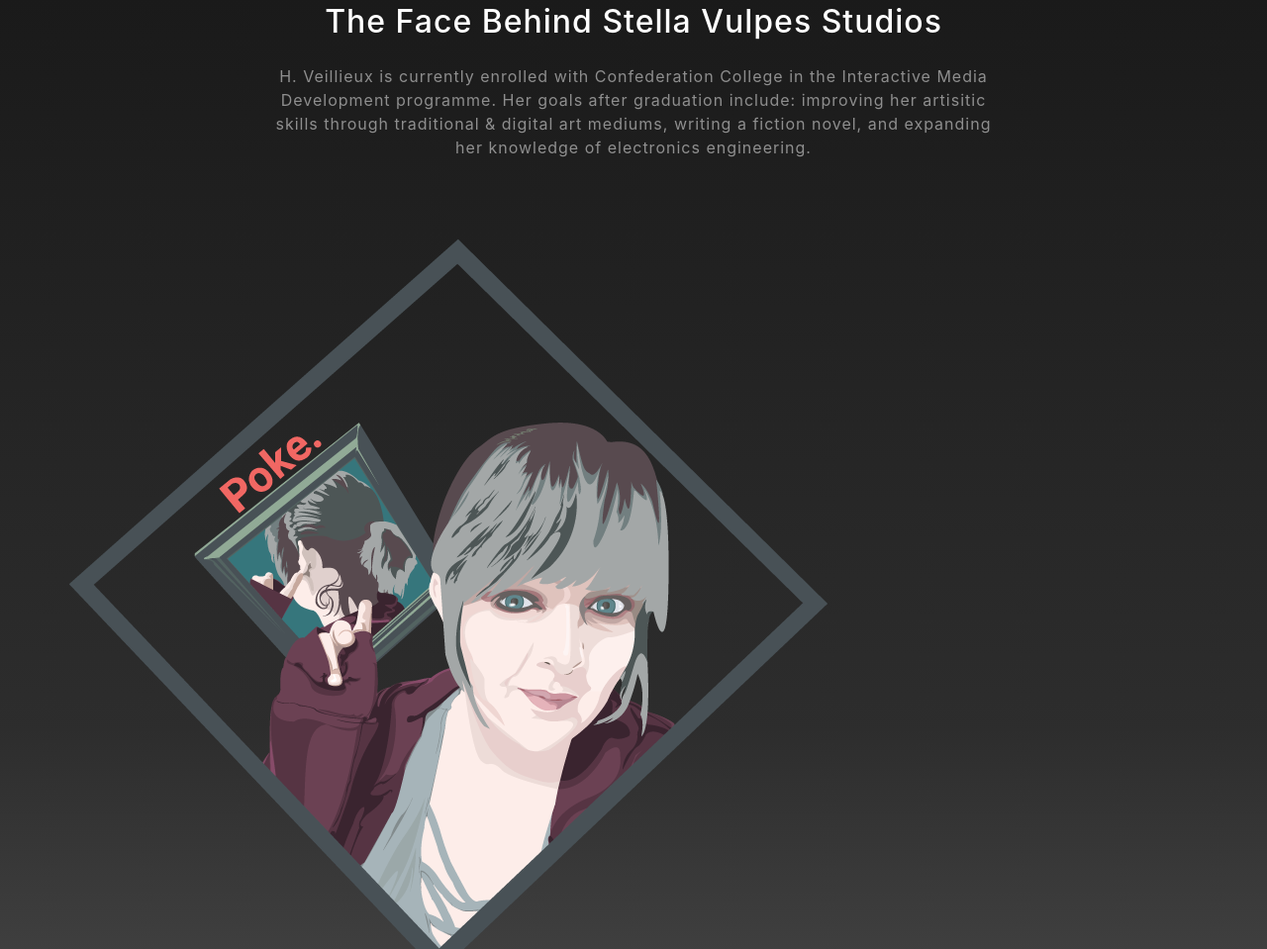
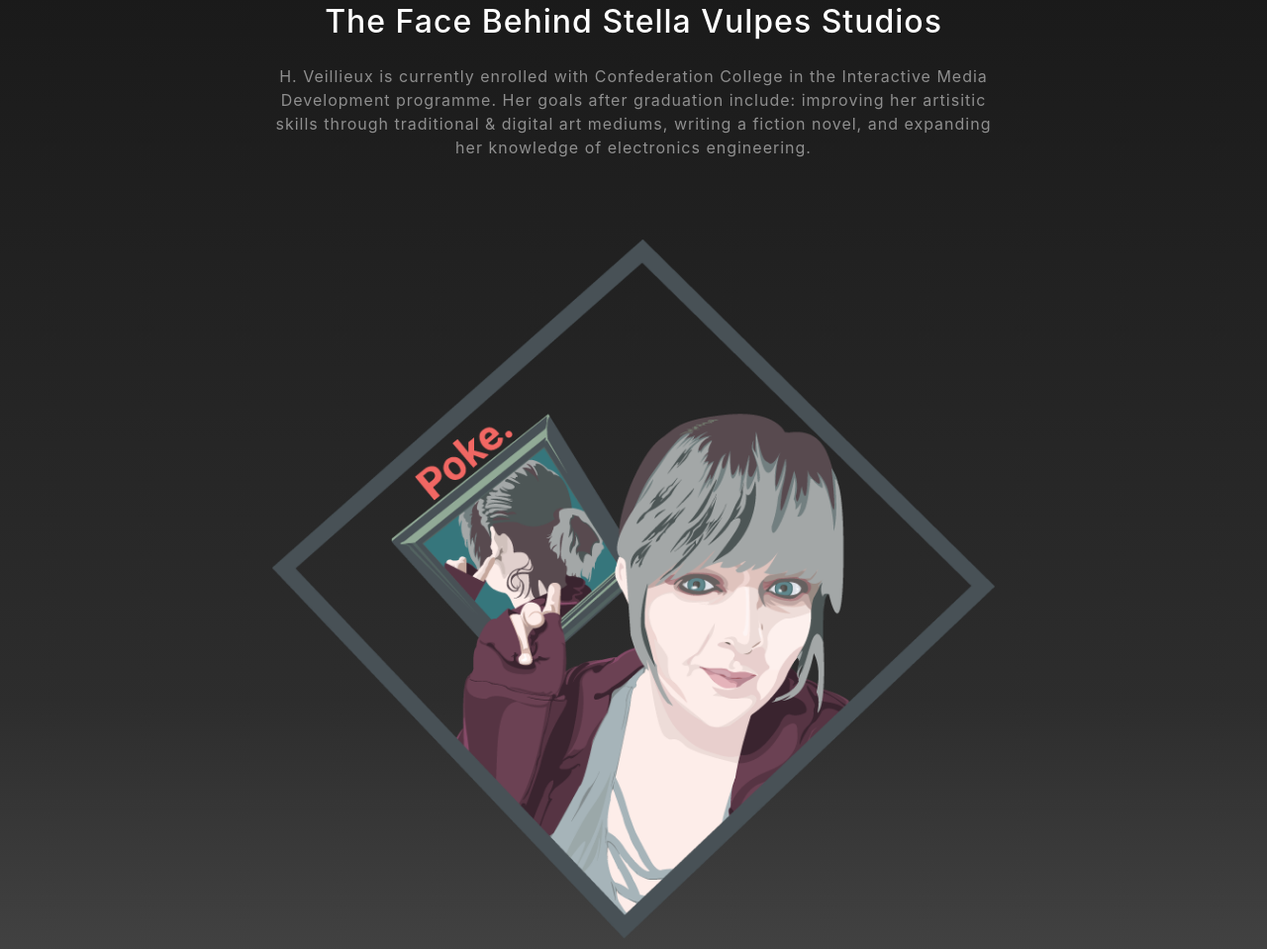
Before and after one commit to HVeillieux/portfolio, a website with bundled scripts: page index.html in a window 1280 px wide. Shown: the part 957-1916 px from the top of the page at 99% size. Built offline with nearby package versions, Linux system fonts and the light colour scheme.

Commit message:
Update index.html

```diff
--- a/index.html
+++ b/index.html
@@ -98,7 +98,7 @@
             improving her artisitic skills through traditional & digital art mediums, writing a fiction novel, and expanding her knowledge of electronics engineering.
           </p>
         </div>
-        <div class="text-center">
+        <div class="col-lg-8 mx-auto">
           <img class="img-fluid mb-5" src="img/Veillieux-SelfPortrait_24.png" alt="H. Veillieux">
         </div>
       </div>
```
